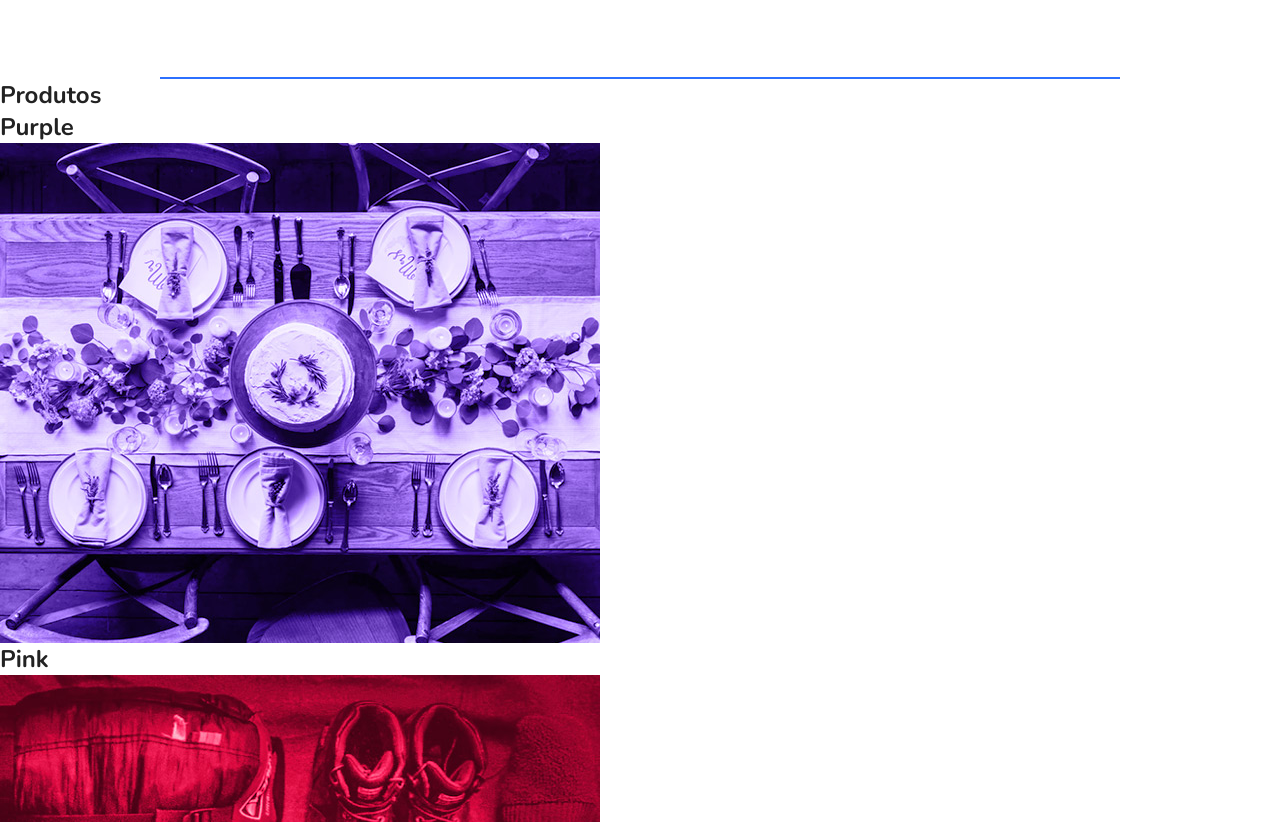
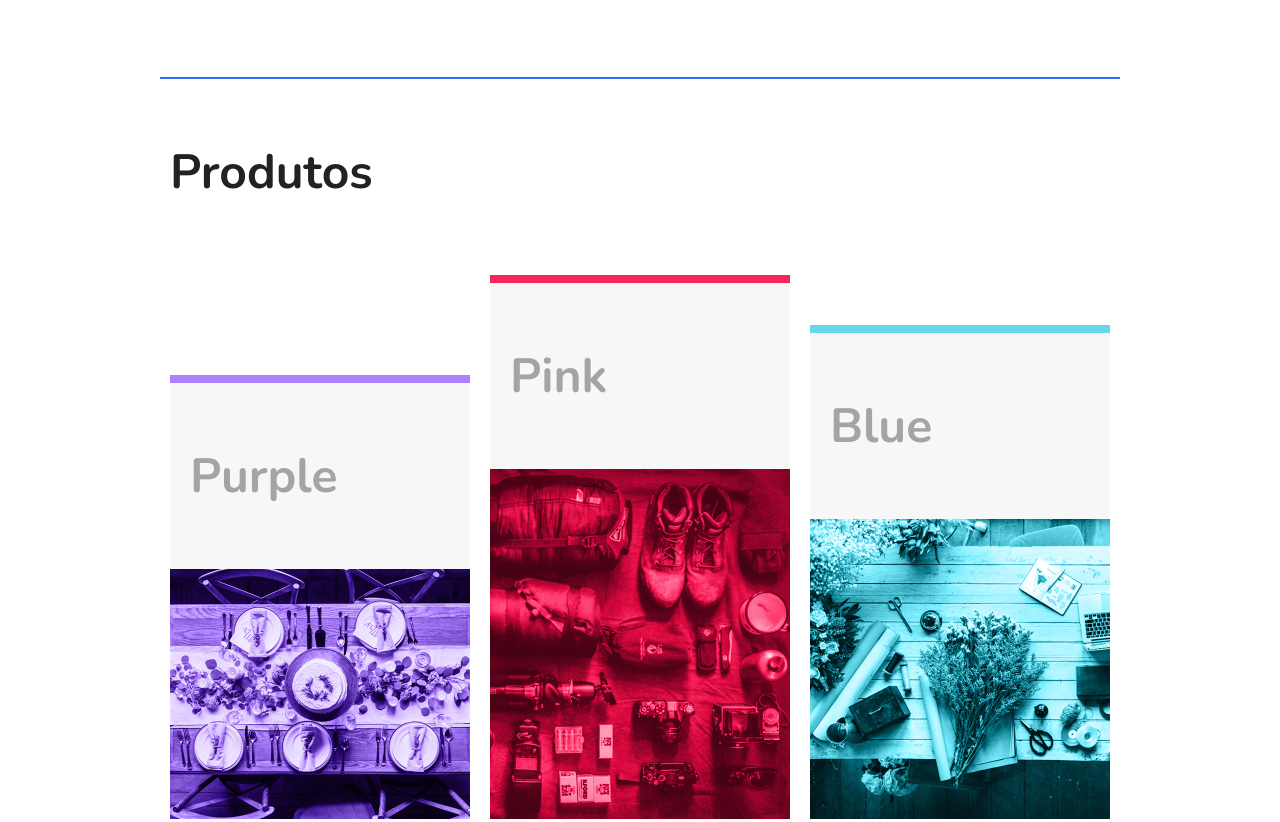
Before and after one commit to Andre-Inacio-VS/flexblog-web, a plain HTML site: page index.html in a window 1280 px wide. Shown: the part 1128-1950 px from the top of the page. Drawn offline with nearby package versions, Linux system fonts and the light colour scheme.

Commit message:
style (produtos): estilizando a sessao de produtos

```diff
--- a/css/style.css
+++ b/css/style.css
@@ -135,3 +135,44 @@ img {
   flex: 1 1 160px;
   margin: 0 10px;
 }
+
+/* Produtos */
+.produtos {
+  max-width: 960px;
+  margin: 60px auto;
+}
+
+.produtos h1 {
+  font-size: 3em;
+  margin: 0 10px 60px 10px;
+}
+
+.produtos-container {
+  display: flex;
+  flex-wrap: wrap;
+  align-items: flex-end;
+}
+
+.produtos-item {
+  flex: 1 1 175px;
+  margin: 10px;
+}
+
+.produtos-item h2 {
+  font-size: 3em;
+  color: #a4a4a4;
+  background-color: #f7f7f7;
+  padding: 60px 20px;
+}
+
+.purple {
+  border-top: 8px solid #ae81ff;
+}
+
+.pink {
+  border-top: 8px solid #f9265e;
+}
+
+.blue {
+  border-top: 8px solid #66d8eb;
+}
```
